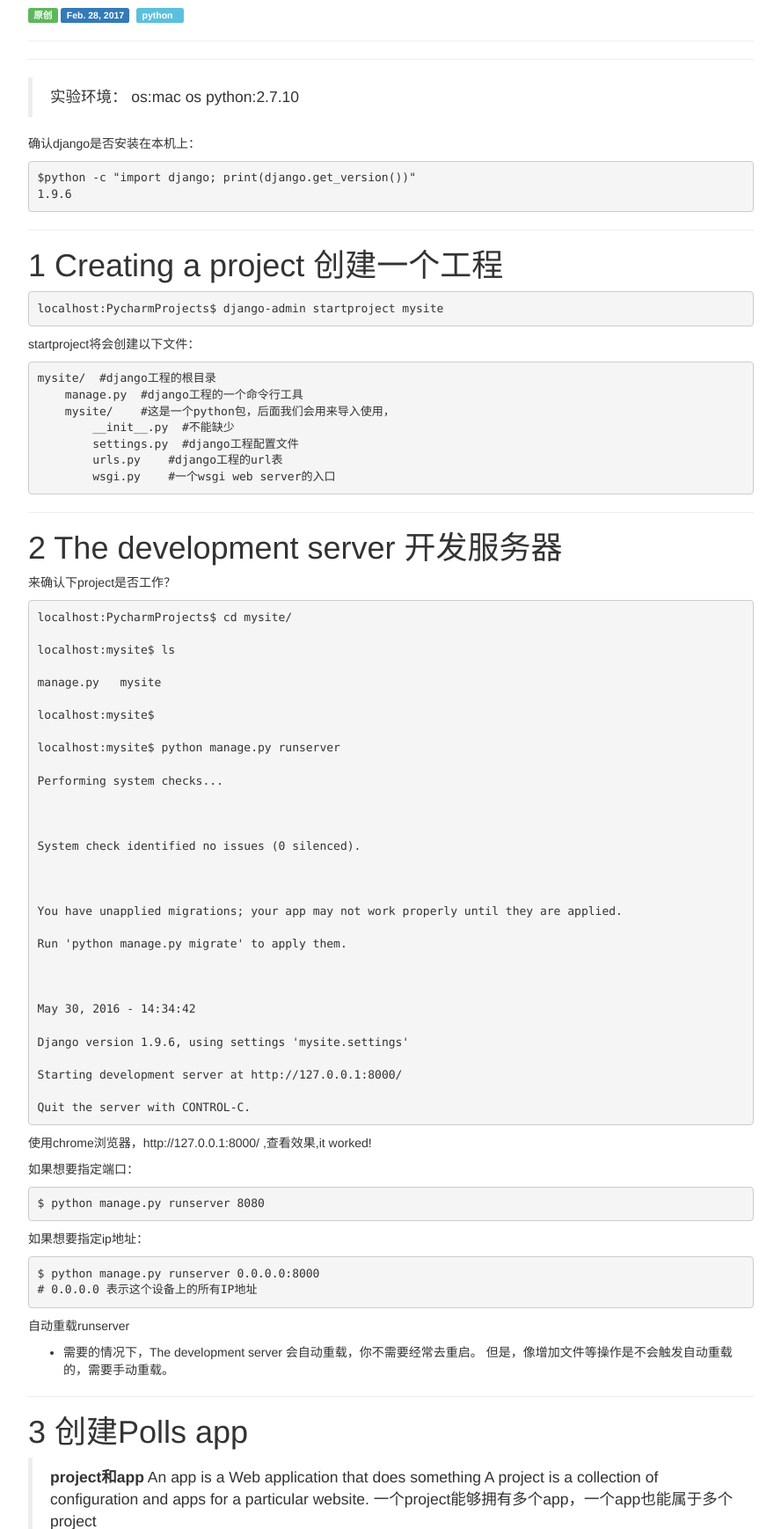
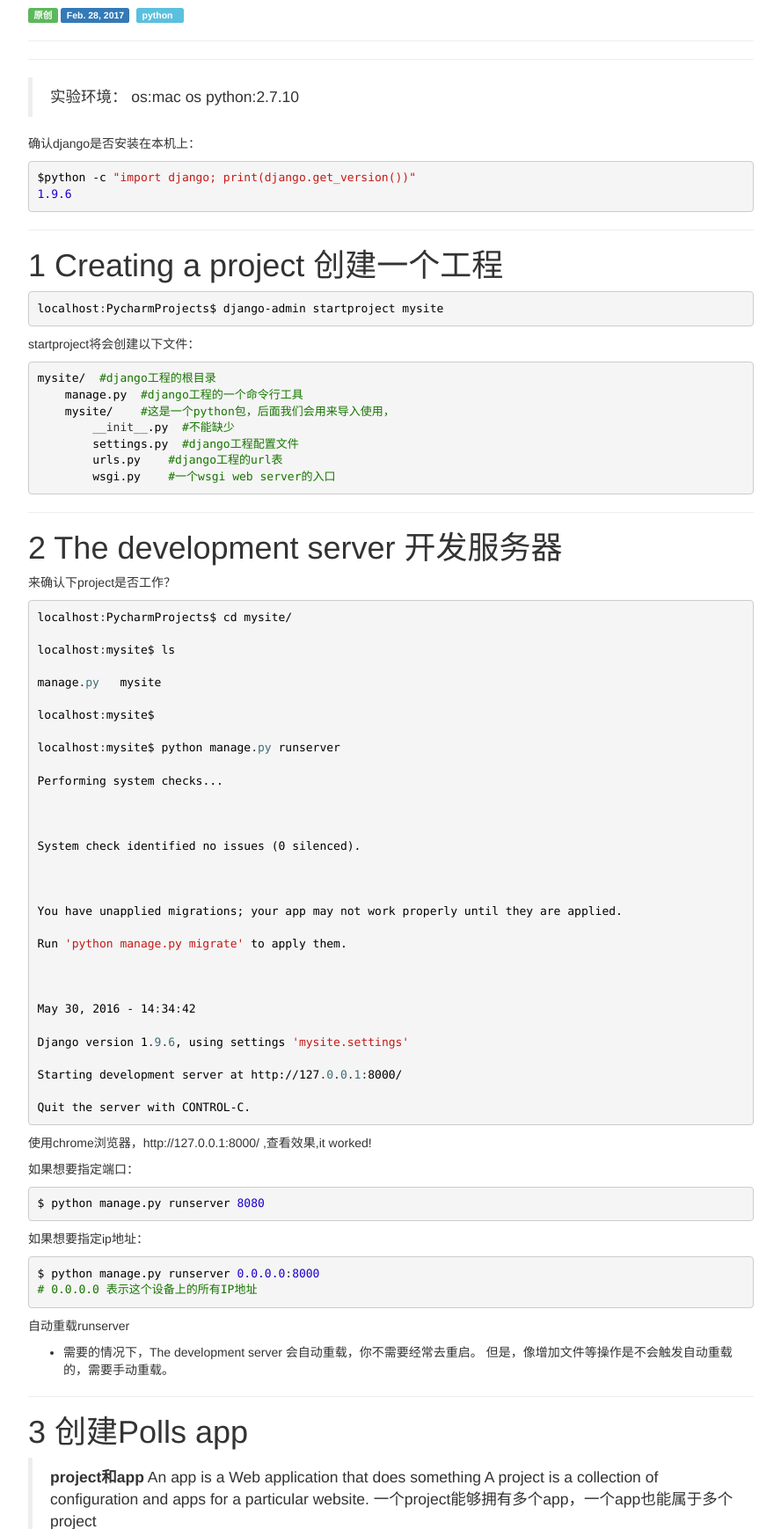
Before and after one commit to frey1186/Dsystem, a Django app: page /blog/5/ in a window 1280 px wide. Shown: the part 156-1894 px from the top of the page at 88% size, without its empty margins (53-941 px from the left). Run offline with Django 3.2, Linux system fonts and the light colour scheme; data comes from the database, SQL or seed files in the repository; both versions use the stored data as it was after the commit; some libraries are stand-ins or nearby versions.

Commit message:
codehilite sth.

```diff
--- a/Dsystem/views.py
+++ b/Dsystem/views.py
@@ -31,4 +31,4 @@ def home(request):
     if  request.user.is_authenticated(): # 判断是否已经登录用户
         return render(request,'base.html')
     else:
-        return HttpResponseRedirect(reverse("login"))
+        return HttpResponseRedirect(reverse('blog:index'))
--- /dev/null
+++ b/statics/bootstrap/css/code.css
@@ -0,0 +1,59 @@
+.codehilite .hll { background-color: #ffffcc }
+.codehilite  { background: #ffffff; }
+.codehilite .c { color: #177500 } /* Comment */
+.codehilite .err { color: #000000 } /* Error */
+.codehilite .k { color: #A90D91 } /* Keyword */
+.codehilite .l { color: #1C01CE } /* Literal */
+.codehilite .n { color: #000000 } /* Name */
+.codehilite .o { color: #000000 } /* Operator */
+.codehilite .ch { color: #177500 } /* Comment.Hashbang */
+.codehilite .cm { color: #177500 } /* Comment.Multiline */
+.codehilite .cp { color: #633820 } /* Comment.Preproc */
+.codehilite .cpf { color: #177500 } /* Comment.PreprocFile */
+.codehilite .c1 { color: #177500 } /* Comment.Single */
+.codehilite .cs { color: #177500 } /* Comment.Special */
+.codehilite .kc { color: #A90D91 } /* Keyword.Constant */
+.codehilite .kd { color: #A90D91 } /* Keyword.Declaration */
+.codehilite .kn { color: #A90D91 } /* Keyword.Namespace */
+.codehilite .kp { color: #A90D91 } /* Keyword.Pseudo */
+.codehilite .kr { color: #A90D91 } /* Keyword.Reserved */
+.codehilite .kt { color: #A90D91 } /* Keyword.Type */
+.codehilite .ld { color: #1C01CE } /* Literal.Date */
+.codehilite .m { color: #1C01CE } /* Literal.Number */
+.codehilite .s { color: #C41A16 } /* Literal.String */
+.codehilite .na { color: #836C28 } /* Name.Attribute */
+.codehilite .nb { color: #A90D91 } /* Name.Builtin */
+.codehilite .nc { color: #3F6E75 } /* Name.Class */
+.codehilite .no { color: #000000 } /* Name.Constant */
+.codehilite .nd { color: #000000 } /* Name.Decorator */
+.codehilite .ni { color: #000000 } /* Name.Entity */
+.codehilite .ne { color: #000000 } /* Name.Exception */
+.codehilite .nf { color: #000000 } /* Name.Function */
+.codehilite .nl { color: #000000 } /* Name.Label */
+.codehilite .nn { color: #000000 } /* Name.Namespace */
+.codehilite .nx { color: #000000 } /* Name.Other */
+.codehilite .py { color: #000000 } /* Name.Property */
+.codehilite .nt { color: #000000 } /* Name.Tag */
+.codehilite .nv { color: #000000 } /* Name.Variable */
+.codehilite .ow { color: #000000 } /* Operator.Word */
+.codehilite .mb { color: #1C01CE } /* Literal.Number.Bin */
+.codehilite .mf { color: #1C01CE } /* Literal.Number.Float */
+.codehilite .mh { color: #1C01CE } /* Literal.Number.Hex */
+.codehilite .mi { color: #1C01CE } /* Literal.Number.Integer */
+.codehilite .mo { color: #1C01CE } /* Literal.Number.Oct */
+.codehilite .sb { color: #C41A16 } /* Literal.String.Backtick */
+.codehilite .sc { color: #2300CE } /* Literal.String.Char */
+.codehilite .sd { color: #C41A16 } /* Literal.String.Doc */
+.codehilite .s2 { color: #C41A16 } /* Literal.String.Double */
+.codehilite .se { color: #C41A16 } /* Literal.String.Escape */
+.codehilite .sh { color: #C41A16 } /* Literal.String.Heredoc */
+.codehilite .si { color: #C41A16 } /* Literal.String.Interpol */
+.codehilite .sx { color: #C41A16 } /* Literal.String.Other */
+.codehilite .sr { color: #C41A16 } /* Literal.String.Regex */
+.codehilite .s1 { color: #C41A16 } /* Literal.String.Single */
+.codehilite .ss { color: #C41A16 } /* Literal.String.Symbol */
+.codehilite .bp { color: #5B269A } /* Name.Builtin.Pseudo */
+.codehilite .vc { color: #000000 } /* Name.Variable.Class */
+.codehilite .vg { color: #000000 } /* Name.Variable.Global */
+.codehilite .vi { color: #000000 } /* Name.Variable.Instance */
+.codehilite .il { color: #1C01CE } /* Literal.Number.Integer.Long */
--- a/templates/base.html
+++ b/templates/base.html
@@ -17,6 +17,7 @@
     <link href="/static/bootstrap/css/bootstrap.min.css" rel="stylesheet">
 
     <!-- Custom styles for this template -->
+    <link type="text/css" rel="stylesheet" href="/static/bootstrap/css/code.css"/>
     <link href="/static/bootstrap/css/navbar.css" rel="stylesheet">
     <link href="/static/bootstrap/css/custom.css" rel="stylesheet">
 
--- a/templates/blog/index.html
+++ b/templates/blog/index.html
@@ -37,9 +37,11 @@
 
     <div class="col-lg-3">
         {% block page-container-right %}
+            {% if  request.user.is_authenticated %}
             <div class="">
                 <a href="{% url 'blog:article-add' %}">添加新文章</a>
             </div>
+            {% endif %}
             {% include 'blog/article_detail_right.html' %}
         {% endblock %}
     </div>
```
Also changed, not shown: blog/views.py (+1 -13 lines), db.sqlite3.
